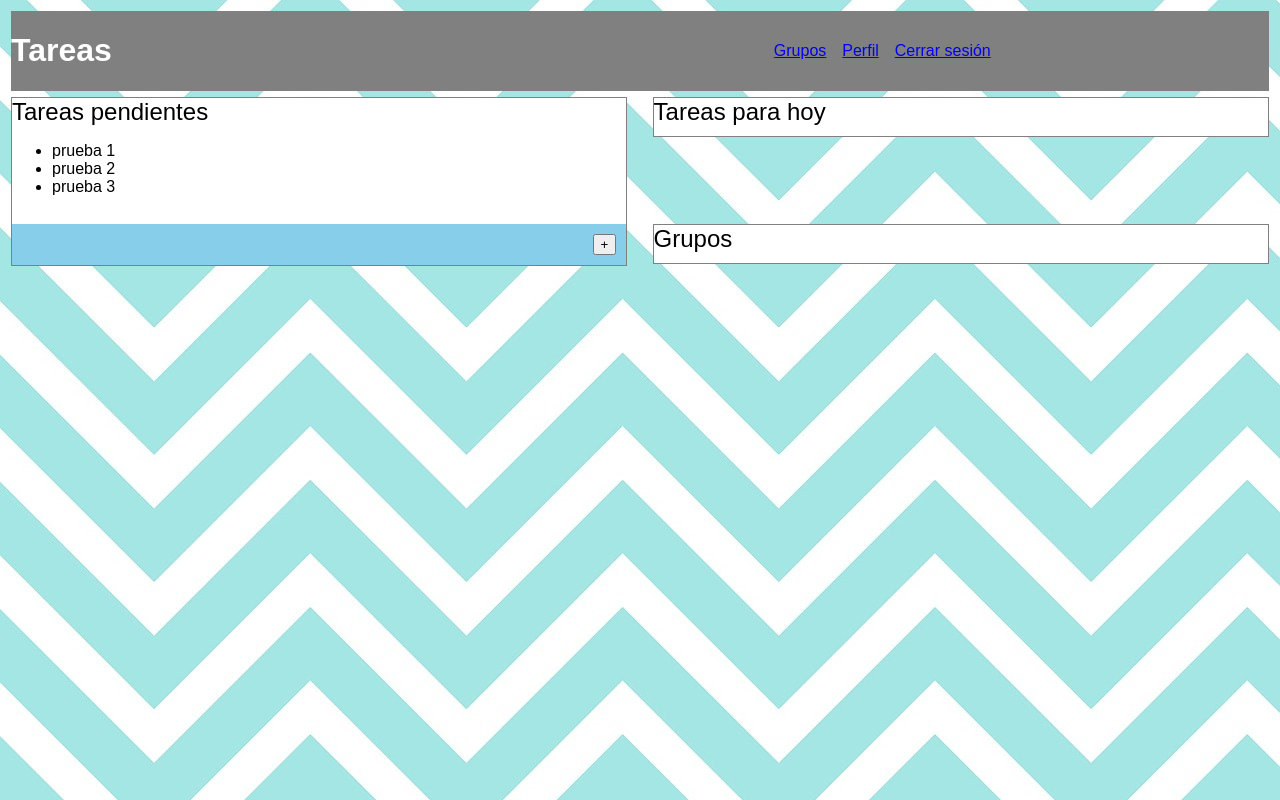
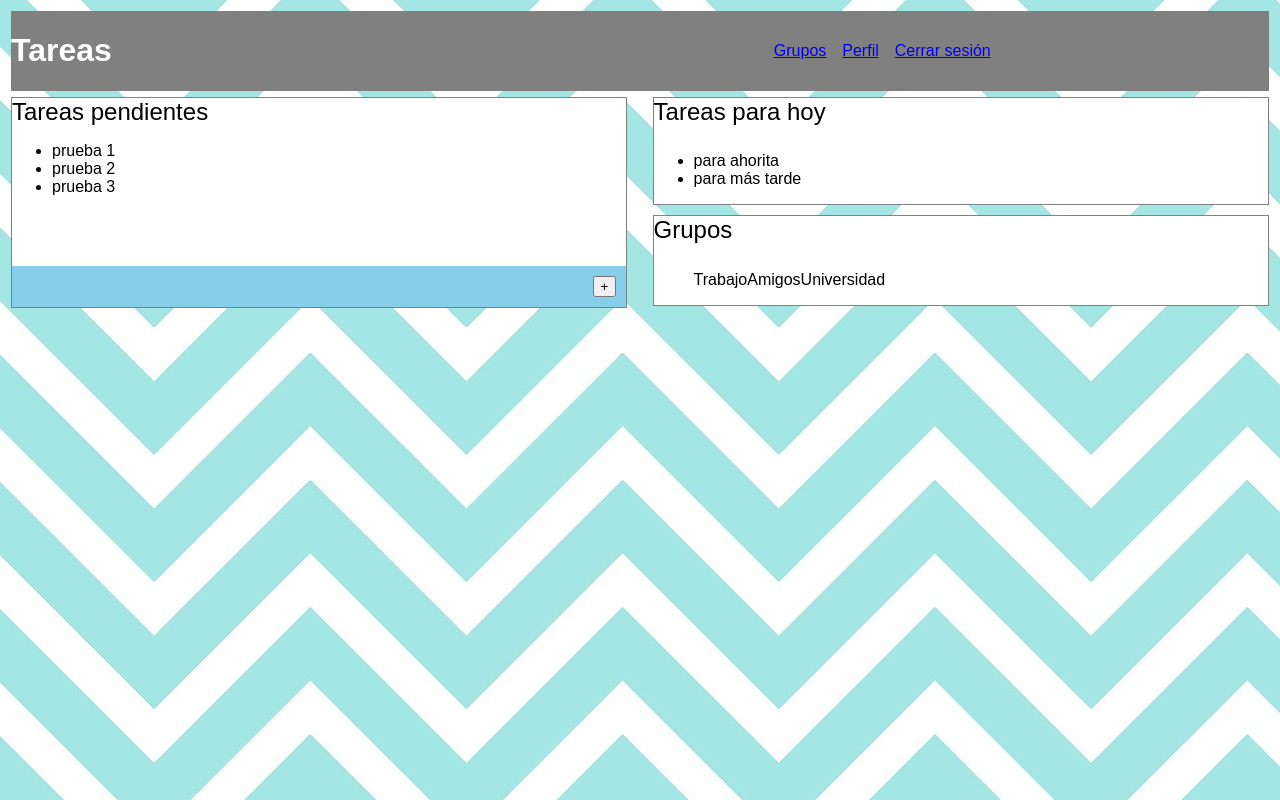
Before and after one commit to mpaulaacosta/nextu-angular2-ejercicio-componentes-y-directivas, an Angular app in the folder tareas/: page / in a window 1280 px wide. Built offline with nearby package versions, Linux system fonts and the light colour scheme.

Commit message:
listas de i-tareas

```diff
--- a/tareas/src/app/i-tareas-grupos/i-tareas-grupos.component.css
+++ b/tareas/src/app/i-tareas-grupos/i-tareas-grupos.component.css
@@ -0,0 +1,7 @@
+.cuerpo-i-tareas-grupos ul {
+  list-style: none;
+}
+
+.cuerpo-i-tareas-grupos ul li {
+  display: inline;
+}
--- a/tareas/src/app/i-tareas-grupos/i-tareas-grupos.component.html
+++ b/tareas/src/app/i-tareas-grupos/i-tareas-grupos.component.html
@@ -1 +1,9 @@
 <div class="titulo-i-tareas">Grupos</div>
+
+<div class="cuerpo-i-tareas-grupos">
+  <ul>
+    <li>Trabajo</li>
+    <li>Amigos</li>
+    <li>Universidad</li>
+  </ul>
+</div>
--- a/tareas/src/app/i-tareas-hoy/i-tareas-hoy.component.html
+++ b/tareas/src/app/i-tareas-hoy/i-tareas-hoy.component.html
@@ -1 +1,8 @@
 <div class="titulo-i-tareas">Tareas para hoy</div>
+
+<div class="cuerpo-i-tareas">
+  <ul>
+    <li>para ahorita</li>
+    <li>para más tarde</li>
+  </ul>
+</div>
```
